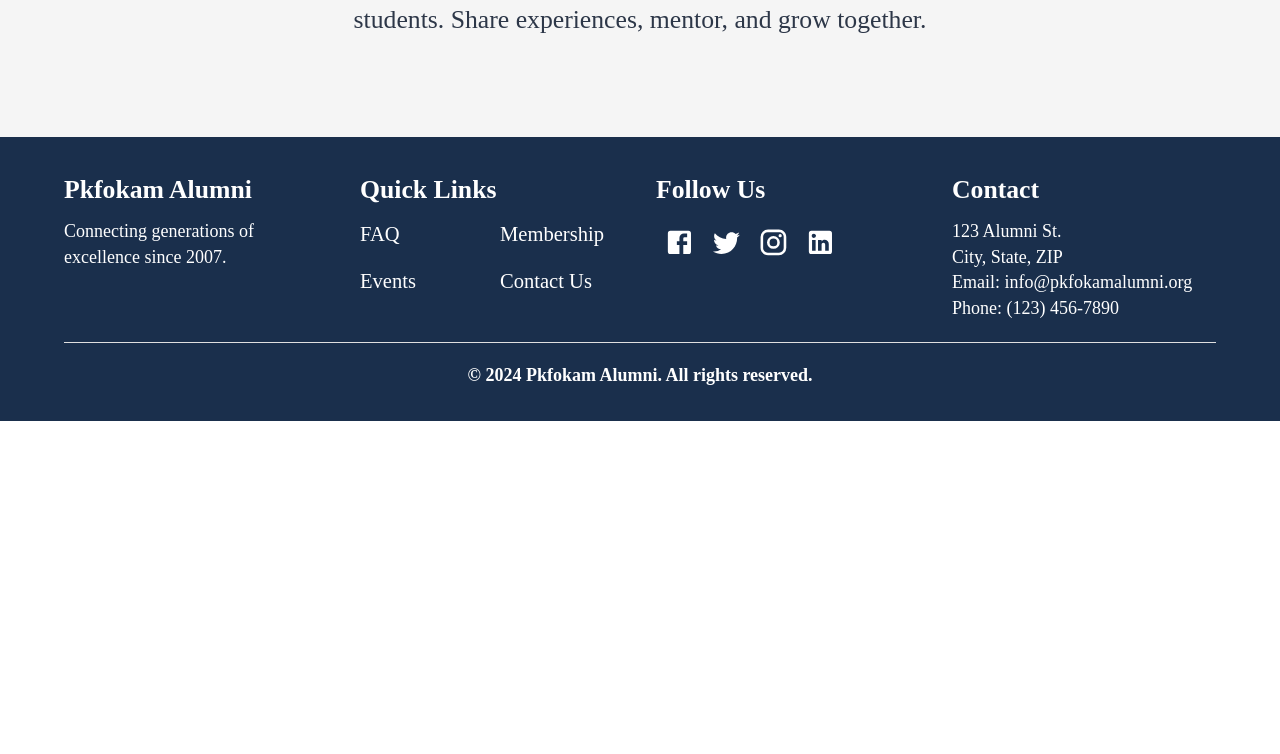
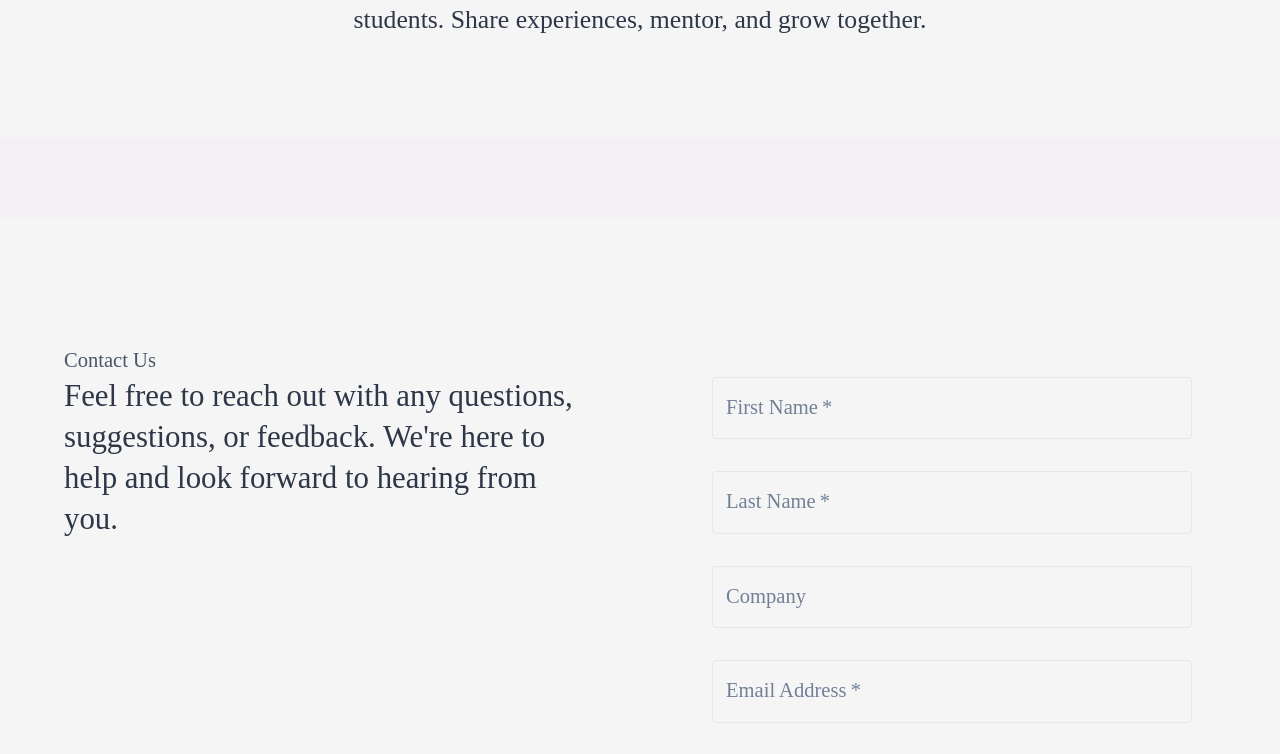
Before and after one commit to PkFokam-Alumni-Network/CommunityWebsite, a React (Create React App) app: page / in a window 1280 px wide. Shown: the part 2020-2774 px from the top of the page. Before the commit the page ends 2441 px from the top, so only its background shows below. Built offline with nearby package versions, Linux system fonts and the light colour scheme; no server answers.

Commit message:
#70 made contact us text bigger

```diff
--- a/src/pages/ContactUsPage.jsx
+++ b/src/pages/ContactUsPage.jsx
@@ -24,7 +24,7 @@ const ContactUsPage = () => {
                 <Typography variant="body1" color="textSecondary">
                   Contact Us
                 </Typography>
-                <Typography variant="h6" component="h1" gutterBottom>
+                <Typography variant="h5" component="h1" gutterBottom>
                   Feel free to reach out with any questions, suggestions, or
                   feedback. We're here to help and look forward to hearing from
                   you.
--- a/src/pages/Home.jsx
+++ b/src/pages/Home.jsx
@@ -4,6 +4,7 @@ import Events from "../components/Events";
 import Footer from "../components/Footer";
 import { Typography, Container, Box } from "@mui/material";
 import FAQAccordion from "../components/FAQAccordion";
+import ContactUsPage from "./ContactUsPage";
 
 export default function Home() {
   return (
@@ -62,6 +63,10 @@ export default function Home() {
         </Container>
       </Box>
 
+      <Box sx={{ py: 10 }}>
+        <ContactUsPage />
+      </Box>
+
       <Footer />
     </Box>
   );
```
